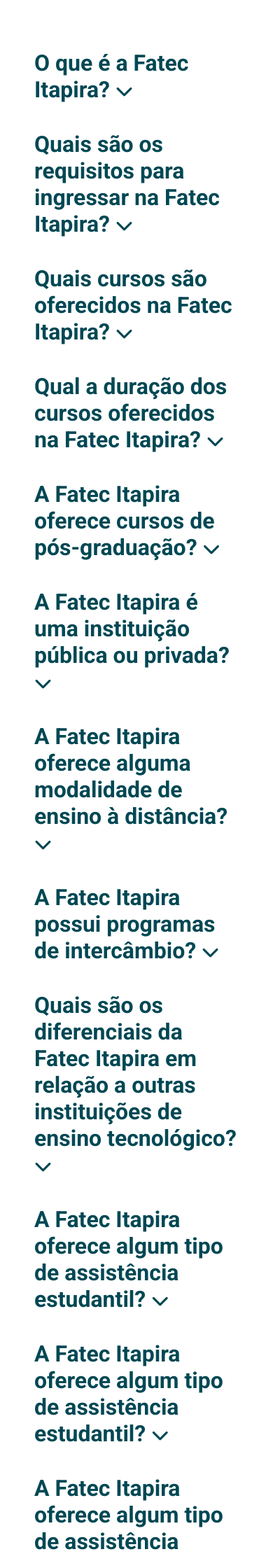
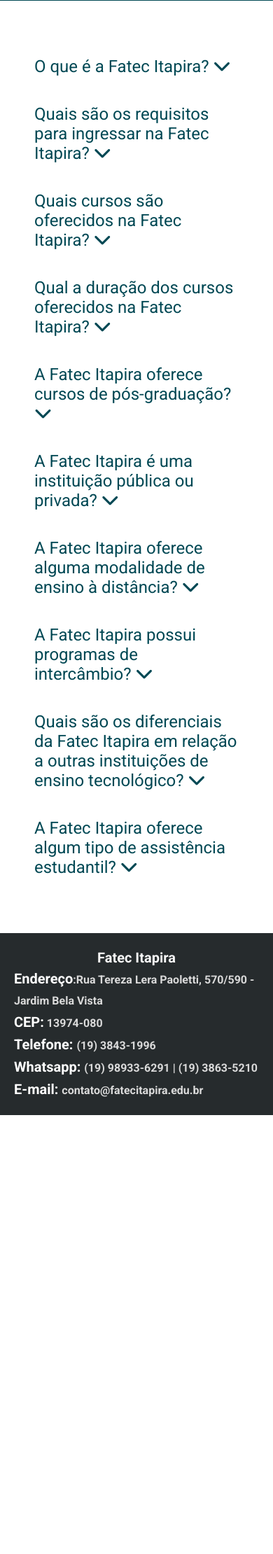
Before and after one commit to rrafaelc/projeto-faq-fatec, a PHP site: page / in a window 390 px wide. Shown: the part 361-2581 px from the top of the page at 70% size. After the commit the page ends 1954 px from the top, so only its background shows below. Run offline with PHP 8.4, Linux system fonts and the light colour scheme; some libraries are stand-ins or nearby versions.

Commit message:
responsividade do footer e alguns ajustes

```diff
--- a/index.html
+++ b/index.html
@@ -41,7 +41,7 @@
       </div>
     </div>
   </header>
-  <section>
+  <section id="keywordSection">
     <div class="keyword-container">
       <div class="keyword-content">
         <h1>Filtre sua dúvida</h1>
@@ -247,358 +247,8 @@
             </p>
           </div>
         </div>
-        <div class="faq-container">
-          <div class="question">
-            <h2 class="question-title">
-              A Fatec Itapira oferece algum tipo de assistência estudantil?
-              <i class="fa-solid fa-chevron-down drop"> </i>
-            </h2>
-          </div>
-          <div class="content">
-            <p>
-              Sim, a Fatec Itapira oferece programas de bolsas de estudo,
-              auxílio transporte e alimentação, além de serviços de orientação
-              psicopedagógica e de encaminhamento ao mercado de trabalho,
-              entre outros benefícios aos estudantes em situação de
-              vulnerabilidade socioeconômica ou com desempenho acadêmico
-              excepcional.
-            </p>
-            <p>
-              Essa resposta foi útil?
-              <i id="heart" class="fa-solid fa-heart"></i>
-            </p>
-          </div>
-        </div>
-        <div class="faq-container">
-          <div class="question">
-            <h2 class="question-title">
-              A Fatec Itapira oferece algum tipo de assistência estudantil?
-              <i class="fa-solid fa-chevron-down drop"> </i>
-            </h2>
-          </div>
-          <div class="content">
-            <p>
-              Sim, a Fatec Itapira oferece programas de bolsas de estudo,
-              auxílio transporte e alimentação, além de serviços de orientação
-              psicopedagógica e de encaminhamento ao mercado de trabalho,
-              entre outros benefícios aos estudantes em situação de
-              vulnerabilidade socioeconômica ou com desempenho acadêmico
-              excepcional.
-            </p>
-            <p>
-              Essa resposta foi útil?
-              <i id="heart" class="fa-solid fa-heart"></i>
-            </p>
-          </div>
-        </div>
-        <div class="faq-container">
-          <div class="question">
-            <h2 class="question-title">
-              A Fatec Itapira oferece algum tipo de assistência estudantil?
-              <i class="fa-solid fa-chevron-down drop"> </i>
-            </h2>
-          </div>
-          <div class="content">
-            <p>
-              Sim, a Fatec Itapira oferece programas de bolsas de estudo,
-              auxílio transporte e alimentação, além de serviços de orientação
-              psicopedagógica e de encaminhamento ao mercado de trabalho,
-              entre outros benefícios aos estudantes em situação de
-              vulnerabilidade socioeconômica ou com desempenho acadêmico
-              excepcional.
-            </p>
-            <p>
-              Essa resposta foi útil?
-              <i id="heart" class="fa-solid fa-heart"></i>
-            </p>
-          </div>
-        </div>
-        <div class="faq-container">
-          <div class="question">
-            <h2 class="question-title">
-              A Fatec Itapira oferece algum tipo de assistência estudantil?
-              <i class="fa-solid fa-chevron-down drop"> </i>
-            </h2>
-          </div>
-          <div class="content">
-            <p>
-              Sim, a Fatec Itapira oferece programas de bolsas de estudo,
-              auxílio transporte e alimentação, além de serviços de orientação
-              psicopedagógica e de encaminhamento ao mercado de trabalho,
-              entre outros benefícios aos estudantes em situação de
-              vulnerabilidade socioeconômica ou com desempenho acadêmico
-              excepcional.
-            </p>
-            <p>
-              Essa resposta foi útil?
-              <i id="heart" class="fa-solid fa-heart"></i>
-            </p>
-          </div>
-        </div>
-        <div class="faq-container">
-          <div class="question">
-            <h2 class="question-title">
-              A Fatec Itapira oferece algum tipo de assistência estudantil?
-              <i class="fa-solid fa-chevron-down drop"> </i>
-            </h2>
-          </div>
-          <div class="content">
-            <p>
-              Sim, a Fatec Itapira oferece programas de bolsas de estudo,
-              auxílio transporte e alimentação, além de serviços de orientação
-              psicopedagógica e de encaminhamento ao mercado de trabalho,
-              entre outros benefícios aos estudantes em situação de
-              vulnerabilidade socioeconômica ou com desempenho acadêmico
-              excepcional.
-            </p>
-            <p>
-              Essa resposta foi útil?
-              <i id="heart" class="fa-solid fa-heart"></i>
-            </p>
-          </div>
-        </div>
-        <div class="faq-container">
-          <div class="question">
-            <h2 class="question-title">
-              A Fatec Itapira oferece algum tipo de assistência estudantil?
-              <i class="fa-solid fa-chevron-down drop"> </i>
-            </h2>
-          </div>
-          <div class="content">
-            <p>
-              Sim, a Fatec Itapira oferece programas de bolsas de estudo,
-              auxílio transporte e alimentação, além de serviços de orientação
-              psicopedagógica e de encaminhamento ao mercado de trabalho,
-              entre outros benefícios aos estudantes em situação de
-              vulnerabilidade socioeconômica ou com desempenho acadêmico
-              excepcional.
-            </p>
-            <p>
-              Essa resposta foi útil?
-              <i id="heart" class="fa-solid fa-heart"></i>
-            </p>
-          </div>
-        </div>
-        <div class="faq-container">
-          <div class="question">
-            <h2 class="question-title">
-              A Fatec Itapira oferece algum tipo de assistência estudantil?
-              <i class="fa-solid fa-chevron-down drop"> </i>
-            </h2>
-          </div>
-          <div class="content">
-            <p>
-              Sim, a Fatec Itapira oferece programas de bolsas de estudo,
-              auxílio transporte e alimentação, além de serviços de orientação
-              psicopedagógica e de encaminhamento ao mercado de trabalho,
-              entre outros benefícios aos estudantes em situação de
-              vulnerabilidade socioeconômica ou com desempenho acadêmico
-              excepcional.
-            </p>
-            <p>
-              Essa resposta foi útil?
-              <i id="heart" class="fa-solid fa-heart"></i>
-            </p>
-          </div>
-        </div>
-        <div class="faq-container">
-          <div class="question">
-            <h2 class="question-title">
-              A Fatec Itapira oferece algum tipo de assistência estudantil?
-              <i class="fa-solid fa-chevron-down drop"> </i>
-            </h2>
-          </div>
-          <div class="content">
-            <p>
-              Sim, a Fatec Itapira oferece programas de bolsas de estudo,
-              auxílio transporte e alimentação, além de serviços de orientação
-              psicopedagógica e de encaminhamento ao mercado de trabalho,
-              entre outros benefícios aos estudantes em situação de
-              vulnerabilidade socioeconômica ou com desempenho acadêmico
-              excepcional.
-            </p>
-            <p>
-              Essa resposta foi útil?
-              <i id="heart" class="fa-solid fa-heart"></i>
-            </p>
-          </div>
-        </div>
-        <div class="faq-container">
-          <div class="question">
-            <h2 class="question-title">
-              A Fatec Itapira oferece algum tipo de assistência estudantil?
-              <i class="fa-solid fa-chevron-down drop"> </i>
-            </h2>
-          </div>
-          <div class="content">
-            <p>
-              Sim, a Fatec Itapira oferece programas de bolsas de estudo,
-              auxílio transporte e alimentação, além de serviços de orientação
-              psicopedagógica e de encaminhamento ao mercado de trabalho,
-              entre outros benefícios aos estudantes em situação de
-              vulnerabilidade socioeconômica ou com desempenho acadêmico
-              excepcional.
-            </p>
-            <p>
-              Essa resposta foi útil?
-              <i id="heart" class="fa-solid fa-heart"></i>
-            </p>
-          </div>
-        </div>
-        <div class="faq-container">
-          <div class="question">
-            <h2 class="question-title">
-              A Fatec Itapira oferece algum tipo de assistência estudantil?
-              <i class="fa-solid fa-chevron-down drop"> </i>
-            </h2>
-          </div>
-          <div class="content">
-            <p>
-              Sim, a Fatec Itapira oferece programas de bolsas de estudo,
-              auxílio transporte e alimentação, além de serviços de orientação
-              psicopedagógica e de encaminhamento ao mercado de trabalho,
-              entre outros benefícios aos estudantes em situação de
-              vulnerabilidade socioeconômica ou com desempenho acadêmico
-              excepcional.
-            </p>
-            <p>
-              Essa resposta foi útil?
-              <i id="heart" class="fa-solid fa-heart"></i>
-            </p>
-          </div>
-        </div>
-        <div class="faq-container">
-          <div class="question">
-            <h2 class="question-title">
-              A Fatec Itapira oferece algum tipo de assistência estudantil?
-              <i class="fa-solid fa-chevron-down drop"> </i>
-            </h2>
-          </div>
-          <div class="content">
-            <p>
-              Sim, a Fatec Itapira oferece programas de bolsas de estudo,
-              auxílio transporte e alimentação, além de serviços de orientação
-              psicopedagógica e de encaminhamento ao mercado de trabalho,
-              entre outros benefícios aos estudantes em situação de
-              vulnerabilidade socioeconômica ou com desempenho acadêmico
-              excepcional.
-            </p>
-            <p>
-              Essa resposta foi útil?
-              <i id="heart" class="fa-solid fa-heart"></i>
-            </p>
-          </div>
-        </div>
-        <div class="faq-container">
-          <div class="question">
-            <h2 class="question-title">
-              A Fatec Itapira oferece algum tipo de assistência estudantil?
-              <i class="fa-solid fa-chevron-down drop"> </i>
-            </h2>
-          </div>
-          <div class="content">
-            <p>
-              Sim, a Fatec Itapira oferece programas de bolsas de estudo,
-              auxílio transporte e alimentação, além de serviços de orientação
-              psicopedagógica e de encaminhamento ao mercado de trabalho,
-              entre outros benefícios aos estudantes em situação de
-              vulnerabilidade socioeconômica ou com desempenho acadêmico
-              excepcional.
-            </p>
-            <p>
-              Essa resposta foi útil?
-              <i id="heart" class="fa-solid fa-heart"></i>
-            </p>
-          </div>
-        </div>
-        <div class="faq-container">
-          <div class="question">
-            <h2 class="question-title">
-              A Fatec Itapira oferece algum tipo de assistência estudantil?
-              <i class="fa-solid fa-chevron-down drop"> </i>
-            </h2>
-          </div>
-          <div class="content">
-            <p>
-              Sim, a Fatec Itapira oferece programas de bolsas de estudo,
-              auxílio transporte e alimentação, além de serviços de orientação
-              psicopedagógica e de encaminhamento ao mercado de trabalho,
-              entre outros benefícios aos estudantes em situação de
-              vulnerabilidade socioeconômica ou com desempenho acadêmico
-              excepcional.
-            </p>
-            <p>
-              Essa resposta foi útil?
-              <i id="heart" class="fa-solid fa-heart"></i>
-            </p>
-          </div>
-        </div>
-        <div class="faq-container">
-          <div class="question">
-            <h2 class="question-title">
-              A Fatec Itapira oferece algum tipo de assistência estudantil?
-              <i class="fa-solid fa-chevron-down drop"> </i>
-            </h2>
-          </div>
-          <div class="content">
-            <p>
-              Sim, a Fatec Itapira oferece programas de bolsas de estudo,
-              auxílio transporte e alimentação, além de serviços de orientação
-              psicopedagógica e de encaminhamento ao mercado de trabalho,
-              entre outros benefícios aos estudantes em situação de
-              vulnerabilidade socioeconômica ou com desempenho acadêmico
-              excepcional.
-            </p>
-            <p>
-              Essa resposta foi útil?
-              <i id="heart" class="fa-solid fa-heart"></i>
-            </p>
-          </div>
-        </div>
-        <div class="faq-container">
-          <div class="question">
-            <h2 class="question-title">
-              A Fatec Itapira oferece algum tipo de assistência estudantil?
-              <i class="fa-solid fa-chevron-down drop"> </i>
-            </h2>
-          </div>
-          <div class="content">
-            <p>
-              Sim, a Fatec Itapira oferece programas de bolsas de estudo,
-              auxílio transporte e alimentação, além de serviços de orientação
-              psicopedagógica e de encaminhamento ao mercado de trabalho,
-              entre outros benefícios aos estudantes em situação de
-              vulnerabilidade socioeconômica ou com desempenho acadêmico
-              excepcional.
-            </p>
-            <p>
-              Essa resposta foi útil?
-              <i id="heart" class="fa-solid fa-heart"></i>
-            </p>
-          </div>
-        </div>
-        <div class="faq-container">
-          <div class="question">
-            <h2 class="question-title">
-              A Fatec Itapira oferece algum tipo de assistência estudantil?
-              <i class="fa-solid fa-chevron-down drop"> </i>
-            </h2>
-          </div>
-          <div class="content">
-            <p>
-              Sim, a Fatec Itapira oferece programas de bolsas de estudo,
-              auxílio transporte e alimentação, além de serviços de orientação
-              psicopedagógica e de encaminhamento ao mercado de trabalho,
-              entre outros benefícios aos estudantes em situação de
-              vulnerabilidade socioeconômica ou com desempenho acadêmico
-              excepcional.
-            </p>
-            <p>
-              Essa resposta foi útil?
-              <i id="heart" class="fa-solid fa-heart"></i>
-            </p>
-          </div>
-        </div>
+
+
       </div>
     </div>
   </main>
@@ -612,7 +262,7 @@
         </h2>
         <h2><span>CEP:</span> 13974-080</h2>
         <h2><span>Telefone: </span> (19) 3843-1996</h2>
-        <h2><span>Whatsapp: </span> (19) 98933-6291 | (19) 3863-5210</h2>
+        <h2 id="whatsapp"><span>Whatsapp: </span> (19) 98933-6291 | (19) 3863-5210</h2>
         <h2><span>E-mail: </span> contato@fatecitapira.edu.br</h2>
       </div>
       <div class="fatec-footer-logo">
--- a/index.js
+++ b/index.js
@@ -53,10 +53,7 @@
 const hamburgerContent = document.querySelector('.menu-hamburger-content');
 
 hamburgerIcon.addEventListener('click', function () {
+  // const keywordContainer = document.querySelector('section')
   hamburgerContent.classList.toggle('show');
-  if (hamburgerContent.classList.contains('show')) {
-    document.body.style.paddingTop = '60px';
-  } else {
-    document.body.style.paddingTop = '0px';
-  }
+  // keywordContainer.classList.toggle('hamburger-open')
 });
--- a/style.css
+++ b/style.css
@@ -5,8 +5,12 @@
 }
 
 section {
-  /* Pixel do height do header mais 40px de distancia */
-  margin-top: 40px;
+  margin-top: 5rem;
+  transition: all .3s ease-in-out;
+}
+
+.hamburger-open {
+  margin-top: 15vh;
 }
 
 /* Filtre sua duvida */
@@ -159,7 +163,7 @@
 
 .content p {
   font-size: 2.4rem;
-  font-weight: 500;
+  font-weight: 300;
   color: #121313;
   padding: 1rem;
 }
@@ -188,6 +192,7 @@
 .question-title {
   color: #004854;
   font-size: 3.2rem;
+  font-weight: 300;
 }
 
 .footer-container {
@@ -199,18 +204,20 @@
   bottom: 0;
   overflow: hidden;
   left: 0;
+  padding: 0 2rem;
   margin-top: 5rem;
   height: 25vh;
 }
 
 .fatec-contact {
-  height: 100%;
-  /* line-height: 5rem; */
+  display: flex;
+  flex-direction: column;
+  justify-content: center;
+
 }
 
 .fatec-contact h1 {
   color: #f8f8f8;
-  font-size: 4rem;
 }
 
 .fatec-contact span {
@@ -220,40 +227,44 @@
 
 .fatec-contact h2 {
   color: #dadada;
-  font-size: 2rem;
+  font-size: 1.5rem;
 }
 
 .fatec-footer-logo {
   display: flex;
   align-items: center;
-  /* flex-shrink: 1; */
-  /* width: 500px; */
-  height: 200px;
+  min-height: 100%;
+  flex: 1;
+  justify-content: center;
 }
 
 .fatec-footer-logo img {
-  /* width: 100%; */
-  height: 100%;
+  max-height: 160px;
 }
 
 .cps-logo-footer {
-  min-height: 100%;
   display: flex;
   flex-direction: column;
-  justify-content: center;
+  align-items: center;
+  overflow: hidden;
+  height: 80%;
+  gap: .5rem;
 }
 
 .cps-logo-footer .img-1 {
-  height: 80px;
+  height: 100px;
+  text-align: center;
+  width: 100%;
+  height: 50%;
+}
+
+.cps-logo-footer .img-2 {
   display: flex;
   justify-content: center;
+  width: 100%;
+  height: 70%;
 }
 
-.cps-logo-footer img {
-  /* width: 60%; */
-  /* height: 60%; */
-  height: 100%;
-}
 
 .heart-clicked {
   color: red !important;
@@ -274,15 +285,52 @@
 /* ---------------------------------------------------------------- */
 
 @media (max-width: 999px) {
+
+  /* responsividade do footer */
   .footer-container {
     flex-direction: column;
-    gap: 50px;
+    height: auto;
+    display: flex;
+    flex-direction: column;
+    align-items: center;
+    justify-content: center;
+    padding: 2rem;
   }
 
+  #whatsapp {
+    white-space: unset;
+  }
+
+  .fatec-contact {
+    line-height: 30px;
+  }
+
+  .fatec-contact h1 {
+    text-align: center;
+  }
+
+  .fatec-contact h2 {
+    font-size: 1.6rem;
+  }
+
+  .fatec-contact h2 span {
+    font-size: 2rem;
+  }
+
+  .fatec-footer-logo {
+    display: none;
+  }
+
+  .cps-logo-footer {
+    display: none;
+  }
+
+  /* removendo icone */
   .input-container i {
     display: none;
   }
 
+  /* responsividade navbar/menu hamburger */
   .login {
     display: none;
   }
@@ -333,6 +381,20 @@
     justify-content: space-between;
   }
 
+  /* tamanho fonte responsivo */
+  .question-title {
+    font-size: 2.4rem;
+  }
+
+  .content p {
+    font-size: 2rem;
+  }
+
+  .keyword-content h1 {
+    font-size: 3rem;
+    font-weight: 500;
+  }
+
   /* formulario */
   .keyword-container h1 {
     font-size: 3.5rem;
@@ -360,7 +422,6 @@
 @media (max-width: 1400px) {
   .header-content {
     max-width: 1300px;
-
   }
 
   .header-content {
```
Also changed, not shown: styles/global.css (line endings or trailing spaces).
